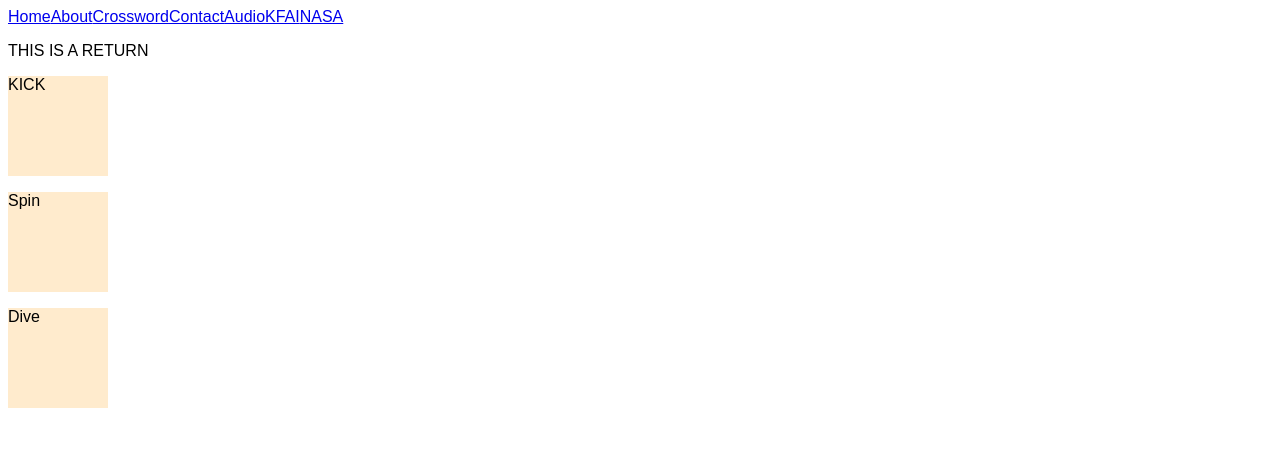
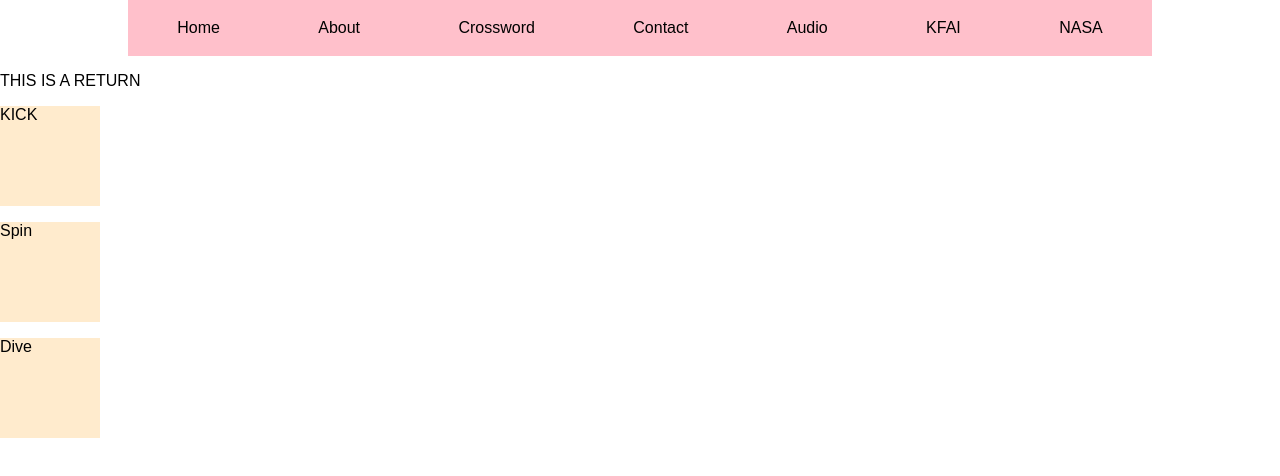
Before and after one commit to mnpkoerner/poetry-science-wrestling, a React (Create React App) app: page /about in a window 1280 px wide. Shown: the top 476 px of the page. Built offline with nearby package versions, Linux system fonts and the light colour scheme; a web font is replaced by a local one.

Commit message:
nav bar styling

```diff
--- a/public/index.html
+++ b/public/index.html
@@ -32,17 +32,9 @@
 
 <body>
   <noscript>You need to enable JavaScript to run this app.</noscript>
-  <div id="root"></div>
-  <!--
-      This HTML file is a template.
-      If you open it directly in the browser, you will see an empty page.
+  <div id="root">
 
-      You can add webfonts, meta tags, or analytics to this file.
-      The build step will place the bundled scripts into the <body> tag.
-
-      To begin the development, run `npm start` or `yarn start`.
-      To create a production bundle, use `npm run build` or `yarn build`.
-    -->
+  </div>
 </body>
 
 </html>
--- a/src/components/App/App.css
+++ b/src/components/App/App.css
@@ -1,13 +1,23 @@
-body{
+body, #root{
   padding: 0;
+  margin: 0;
 }
+
 
 h1, h2, h3, h4, h5, h6 {
   font-family: 'Francois One', sans-serif;
 }
 
-p, button, input, textarea, ::placeholder, .nav-bar {
+p, button, input, textarea, ::placeholder, .nav-bar, label, a {
   font-family: 'Francois One', sans-serif;
+}
+
+.nav-bar{
+  width: 80%;
+  margin: auto;
+  display: flex;
+  justify-content: space-around;
+  background-color: pink;
 }
 
 .text-container{
--- a/src/components/App/App.js
+++ b/src/components/App/App.js
@@ -20,6 +20,12 @@ import Audio from '../Audio/Audio'
 import KFAI from '../KFAI/KFAI'
 import NASA from '../NASA/NASA'
 
+const style = {
+  margin: "1.2rem",
+  textDecoration: "none",
+  color: 'black'
+};
+
 
 
 function App() {
@@ -32,25 +38,38 @@ function App() {
 
           <div className="nav-bar">
             <Link
+              style={style}
               to="/home">
               Home
             </Link>
-            <Link to="/about">
+            <Link
+              style={style}
+              to="/about">
               About
             </Link>
-            <Link to="/crossword">
+            <Link
+              style={style}
+              to="/crossword">
               Crossword
             </Link>
-            <Link to="/contact">
+            <Link
+              style={style}
+              to="/contact">
               Contact
             </Link>
-            <Link to="/audio">
+            <Link
+              style={style}
+              to="/audio">
               Audio
             </Link>
-            <Link to="/kfai">
+            <Link
+              style={style}
+              to="/kfai">
               KFAI
             </Link>
-            <Link to="/nasa">
+            <Link
+              style={style}
+              to="/nasa">
               NASA
             </Link>
           </div>
@@ -114,7 +133,7 @@ function App() {
             <ProtectedRoute
               exact
               path="/newpost">
-                <NewPost/>
+              <NewPost />
             </ProtectedRoute>
 
 
```
Also changed, not shown: 1 other file (tests, documents, lock files or other folders).
